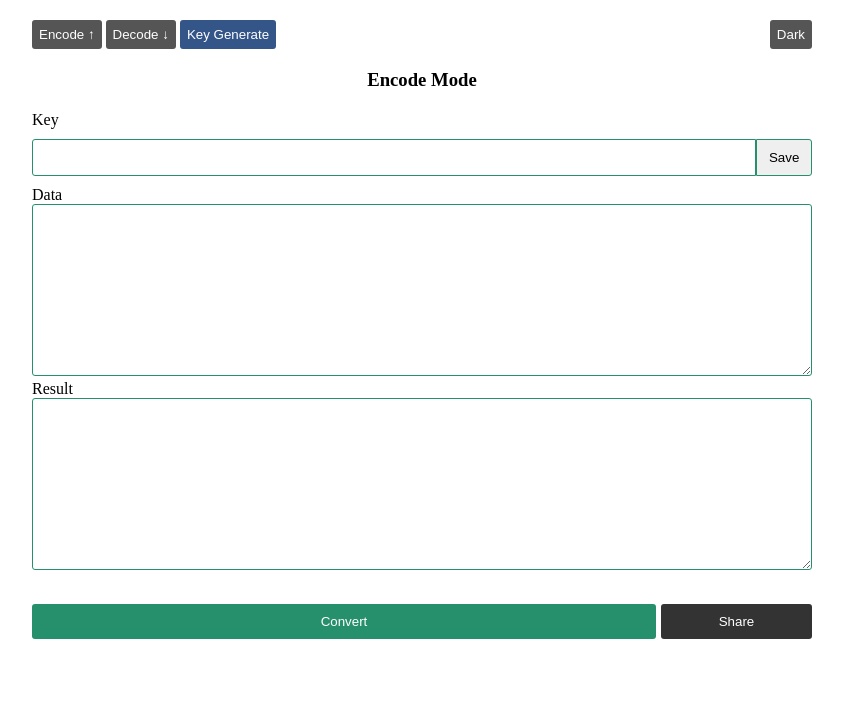
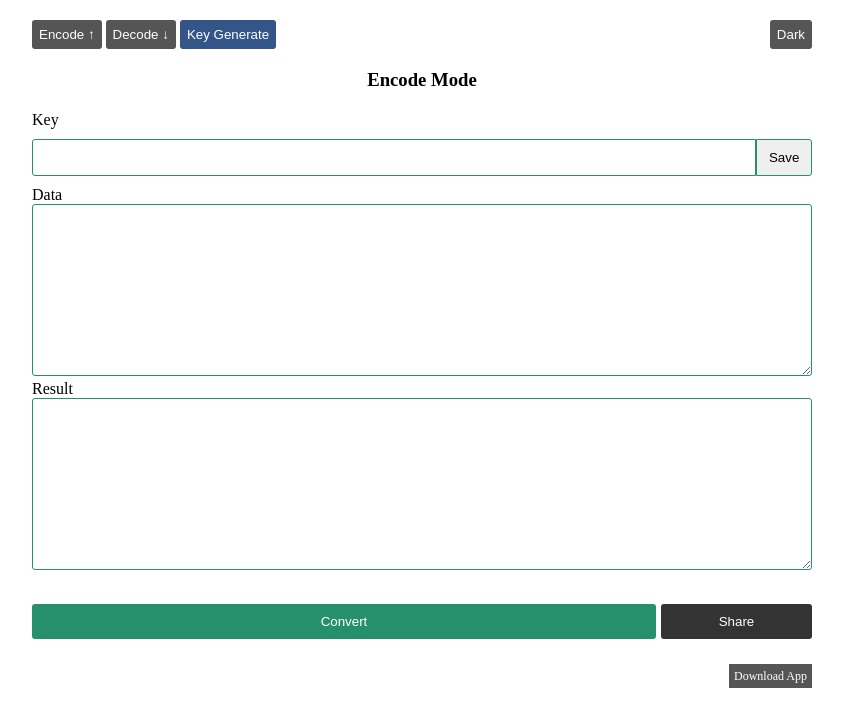
Before and after one commit to AH-Raihan/rdr, a plain HTML site: page index.html in a window 1280 px wide. Shown: the whole page, without its empty margins (218-1061 px from the left). Drawn offline with Linux system fonts and the light colour scheme.

Commit message:
Update index.html

```diff
--- a/index.html
+++ b/index.html
@@ -88,6 +88,16 @@
       color: white;
       margin-left: 5px;
     }
+    .downloadBox{
+      text-align: right;
+      font-size: 12px;
+    }
+    a.download{
+      background: #555;
+      color: #fff;
+      padding: 5px;
+      text-decoration: none;
+    }
   </style>
 </head>
 <body id="body">
@@ -120,8 +130,9 @@
     <button id="button">Share</button>
   </div>
 
-  <div>
-    <p class="result"></p>
+  <div class="downloadBox">
+  <p class="result"></p>
+   <a class="download" href="rdr.apk" download>Download App</a>
   </div>
 
   <script>
```
